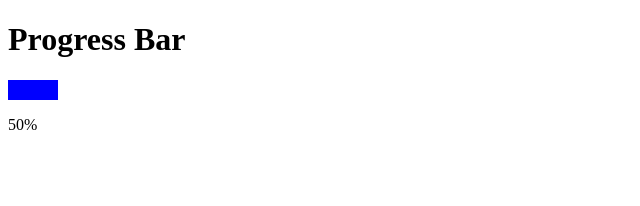
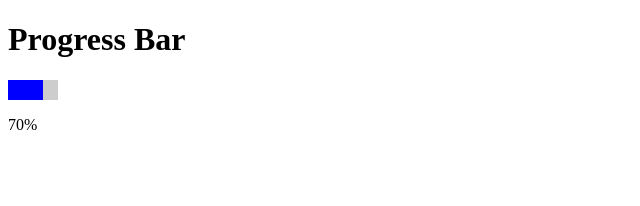
Before and after one commit to acciojob/progress-bar-react-AnkitKumarDelta, a React app: page / in a window 1280 px wide. Shown: the top 206 px of the page, without its empty margins (0-640 px from the left). Built offline with nearby package versions, Linux system fonts and the light colour scheme.

Commit message:
commit_4

```diff
--- a/src/components/App.js
+++ b/src/components/App.js
@@ -10,7 +10,7 @@ const App = () => {
     const timer = setTimeout(() => {
       setInnerWidth(prev => {
         if (prev >= 50) return prev;
-        return prev + 10;
+        return prev + 5;
       });
     }, 1000);
 
@@ -30,7 +30,7 @@ const App = () => {
           }}
         ></div>
       </div>
-      <p>{innerWidth}%</p>
+      <p>{innerWidth*2}%</p>
     </div>
   );
 };
```
